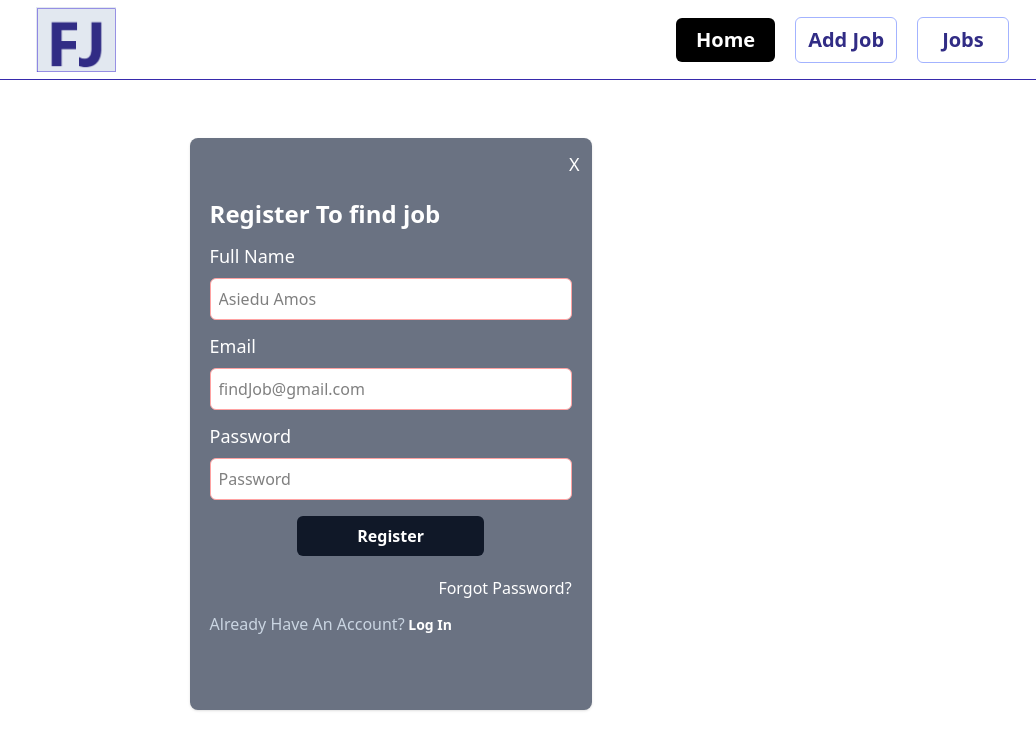
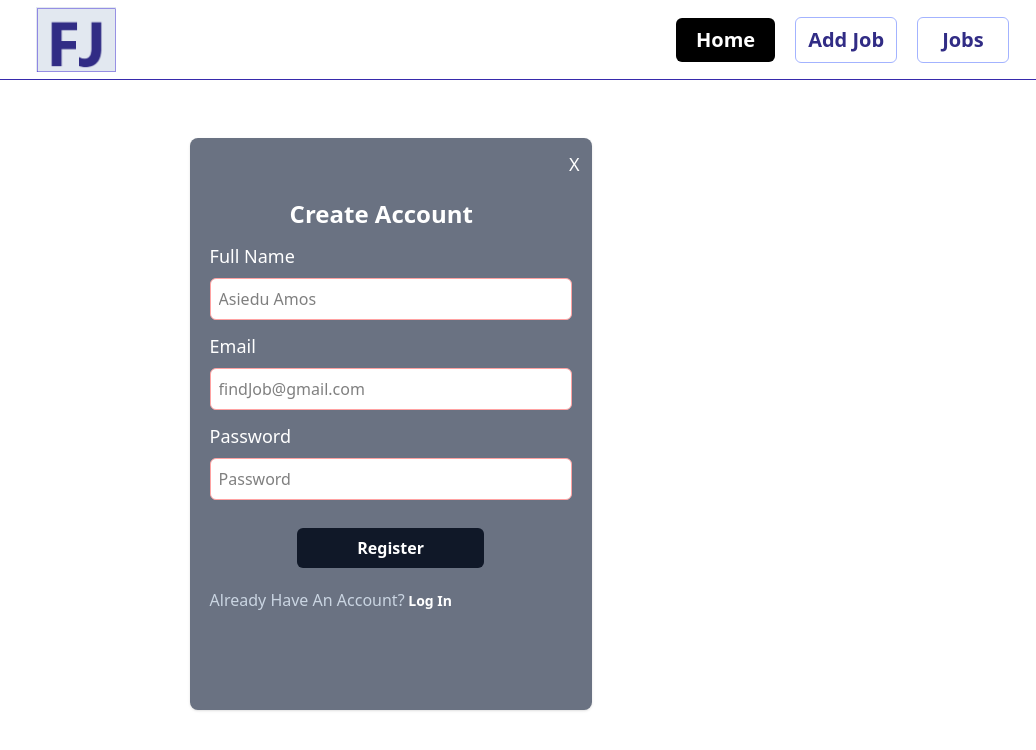
Before and after one commit to AsieduAmos/Jaman-Jobs, a React (Vite) app: page /signup in a window 1280 px wide. Shown: the top 750 px of the page, without its empty margins (244-1280 px from the left). Built offline with nearby package versions, Linux system fonts and the light colour scheme.

Commit message:
login and signup heading changed

```diff
--- a/src/App.jsx
+++ b/src/App.jsx
@@ -8,7 +8,7 @@ import JobPage from './pages/JobPage'
 import SignUp from './pages/SignUp'
 import Login from './pages/Login'
 import ResetPassword from './pages/ResetPassword'
-import AuthModal from './pages/AuthModal'
+
 
 
 const App = () => {
@@ -23,7 +23,7 @@ const App = () => {
       <Route path='signup' element={<SignUp />} />
       <Route path='login' element={<Login />} />
       <Route path='resetpassword' element={<ResetPassword />} />
-      <Route path='authmodal' element={<AuthModal/>} />
+
 
    </Route>
    )
--- a/src/pages/Login.jsx
+++ b/src/pages/Login.jsx
@@ -1,5 +1,5 @@
 import React from 'react'
-
+import { Link } from 'react-router-dom'
 
 
 
@@ -24,7 +24,7 @@ const Login = () => {
                 </div>
 
     <form className='space-y-5 px-5 py-10 bg-gray-500 w-full h-130'>
-         <h3 className='text-2xl font-bold text-white'>Sing In To find job</h3>
+         <h3 className='text-2xl font-bold text-white ml-20'>Log Into Find Job</h3>
      <div>
            <label className='block mb-2 text-lg font-medium text-white'>Email</label>
            <input className='w-full p-2 border border-red-300 bg-white
@@ -59,13 +59,14 @@ const Login = () => {
         </div>
 
 
-     <button className='flex justify-end w-full text-white hover:underline hover:text-white hover:font-bold'>
-        <a href='' ></a>Forgot Password?
-    </button>
+
+        <Link to='/resetpassword' className='flex justify-end w-full text-white hover:underline hover:text-white hover:font-bold' >
+            Forgot Password?</Link>
+
 
      <div className='text-gray-900 '>Not Registered?
-        <a href='/SignUp' className='hover:underline text-white text-lg font-bold'
-        > Create Account</a>
+        <Link to='/SignUp' className='hover:underline text-white text-lg font-bold'
+        > Create Account</Link>
 
      </div>
 
--- a/src/pages/ResetPassword.jsx
+++ b/src/pages/ResetPassword.jsx
@@ -19,7 +19,7 @@ const ResetPassword = () => {
                 </div>
 
     <form className='space-y-7 px-5 py-10 bg-gray-500 w-full h-130'>
-        <h3 className='text-xl font-bold text-white'>Reset Password</h3>
+        <h3 className='text-2xl font-bold text-white ml-20'>Reset Password</h3>
         <p className='text-white'>
               Forgot your password? Enter your E-mail address below.
               we will send an email to help  you reset it.
--- a/src/pages/SignUp.jsx
+++ b/src/pages/SignUp.jsx
@@ -1,4 +1,5 @@
 import React from 'react'
+import { Link } from 'react-router-dom'
 
 const SignUp = () => {
   return (
@@ -19,7 +20,7 @@ const SignUp = () => {
                 </div>
 
     <form className='space-y-3 px-5 py-2 bg-gray-500 w-full h-130 rounded-b-xl'>
-         <h3 className='text-2xl font-bold text-white'>Register To find job</h3>
+         <h3 className='text-2xl font-bold text-white ml-20'>Create Account</h3>
       <div>
           <label className='block mb-2 text-lg font-medium text-white'>Full Name</label>
           <input className='w-full p-2 border border-red-300 bg-white
@@ -60,25 +61,19 @@ const SignUp = () => {
            <button
              type='submit' className=' text-white hover:text-indigo-900 font-bold
              bg-gray-900 hover:bg-white rounded-md cursor-pointer
-             border-white px-15 py-2 mt-1 mb-2' >
+             border-white px-15 py-2 mt-4 mb-2' >
              Register
         </button>
        </div>
 
-
-      <button
-             className='flex justify-end w-full text-white hover:underline hover:text-white hover:font-bold'>
-           <a href='#' ></a>Forgot Password?
-      </button>
-
       <div className='text-slate-300 '>Already Have An Account?
-           <a href='#' className='hover:underline text-white text-sm font-bold hover:text-lg'> Log In</a>
+           <Link to='/login' className='hover:underline text-white text-sm font-bold hover:text-lg'> Log In</Link>
       </div>
 
     </form>
-    </div>
-        </div>
-    </div>
+           </div>
+           </div>
+         </div>
 
      </div>
     </>
```
